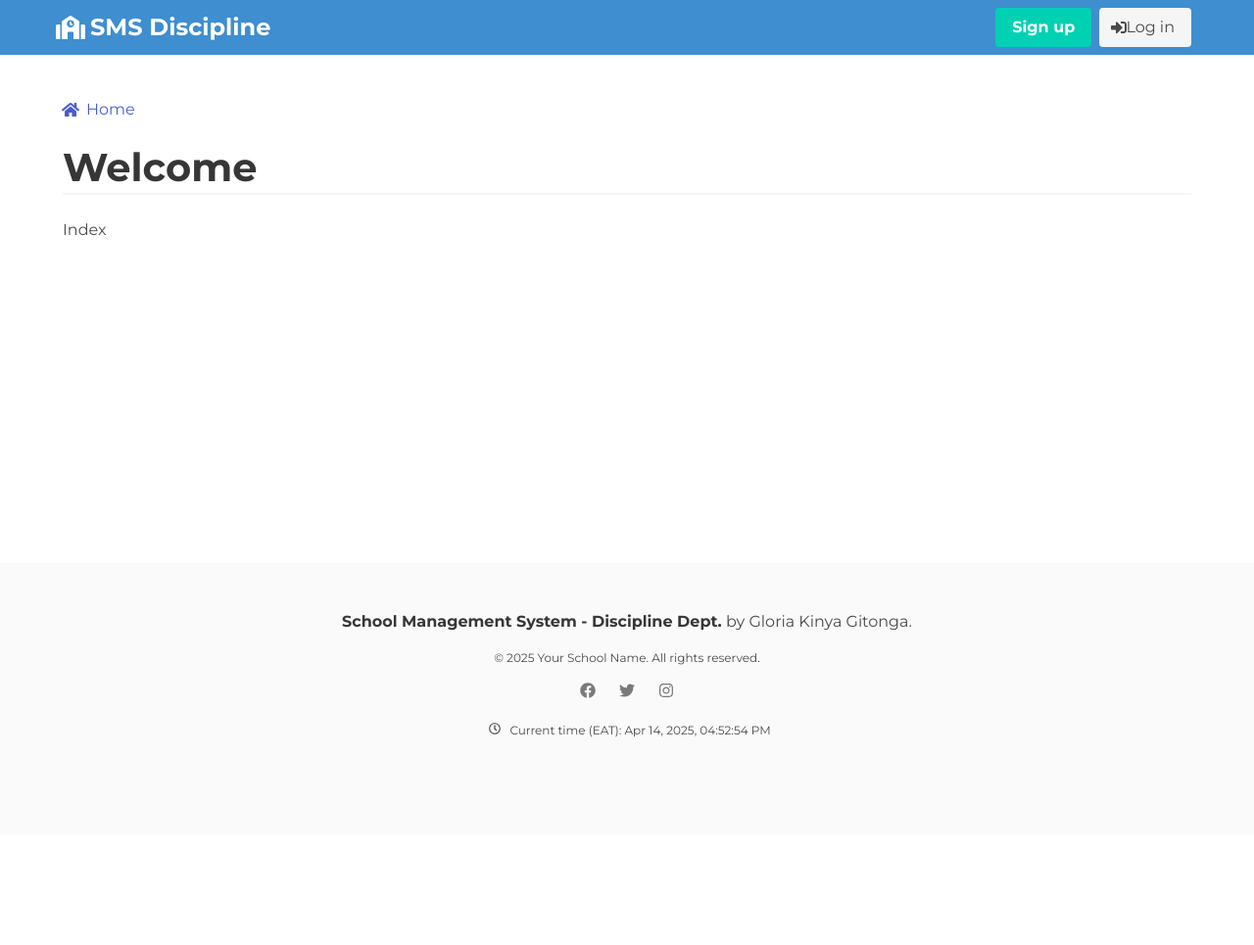
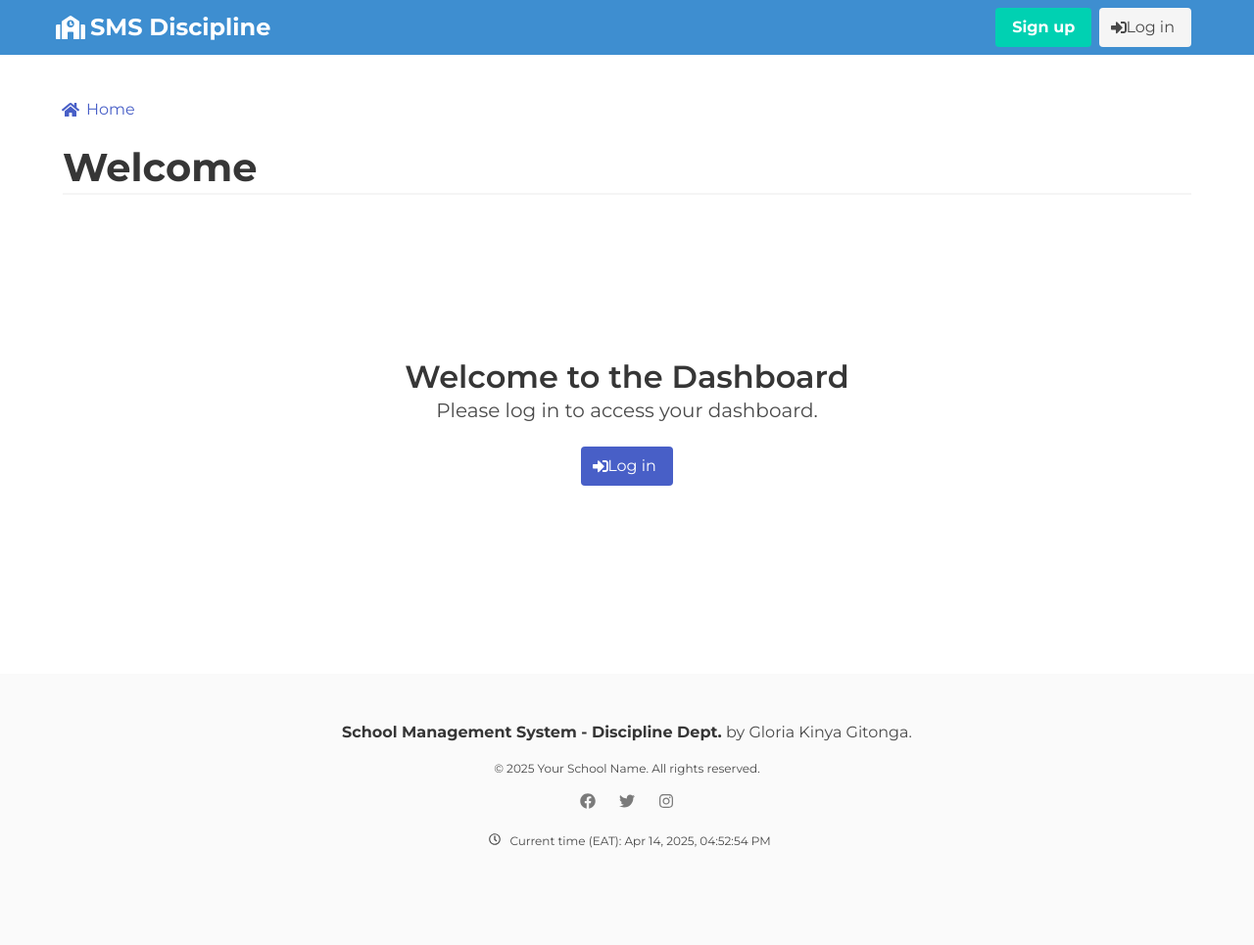
Before and after one commit to calvinochieng/schoolmanagementsystem, a Django app: template templates/index.html in a window 1280 px wide. Shown: the whole page at 98% size. Before the commit the page ends 753 px from the top, so only its background shows below. Run offline with Django 5.2, Linux system fonts and the light colour scheme; the template is opened without the code that fills it, so the values that code supplies are empty.

Commit message:
Login on index page

```diff
--- a/templates/index.html
+++ b/templates/index.html
@@ -1,2 +1,15 @@
 {% extends "base.html" %}
-{% block content %}Index{% endblock content %}
+{% block content %}
+
+<div class="hero is-medium">
+    <div class="hero-body">
+        <div class="container has-text-centered">
+            <h1 class="title">Welcome to the Dashboard</h1>
+            <h2 class="subtitle">Please log in to access your dashboard.</h2>
+            <a class="button is-link" href="/admin/login/?next=/dashboard/">
+                <span class="icon"><i class="fas fa-sign-in-alt"></i></span>&nbsp;Log in
+            </a>
+        </div>
+    </div>
+</div>
+{% endblock content %}
```
Also changed, not shown: db.sqlite3.
